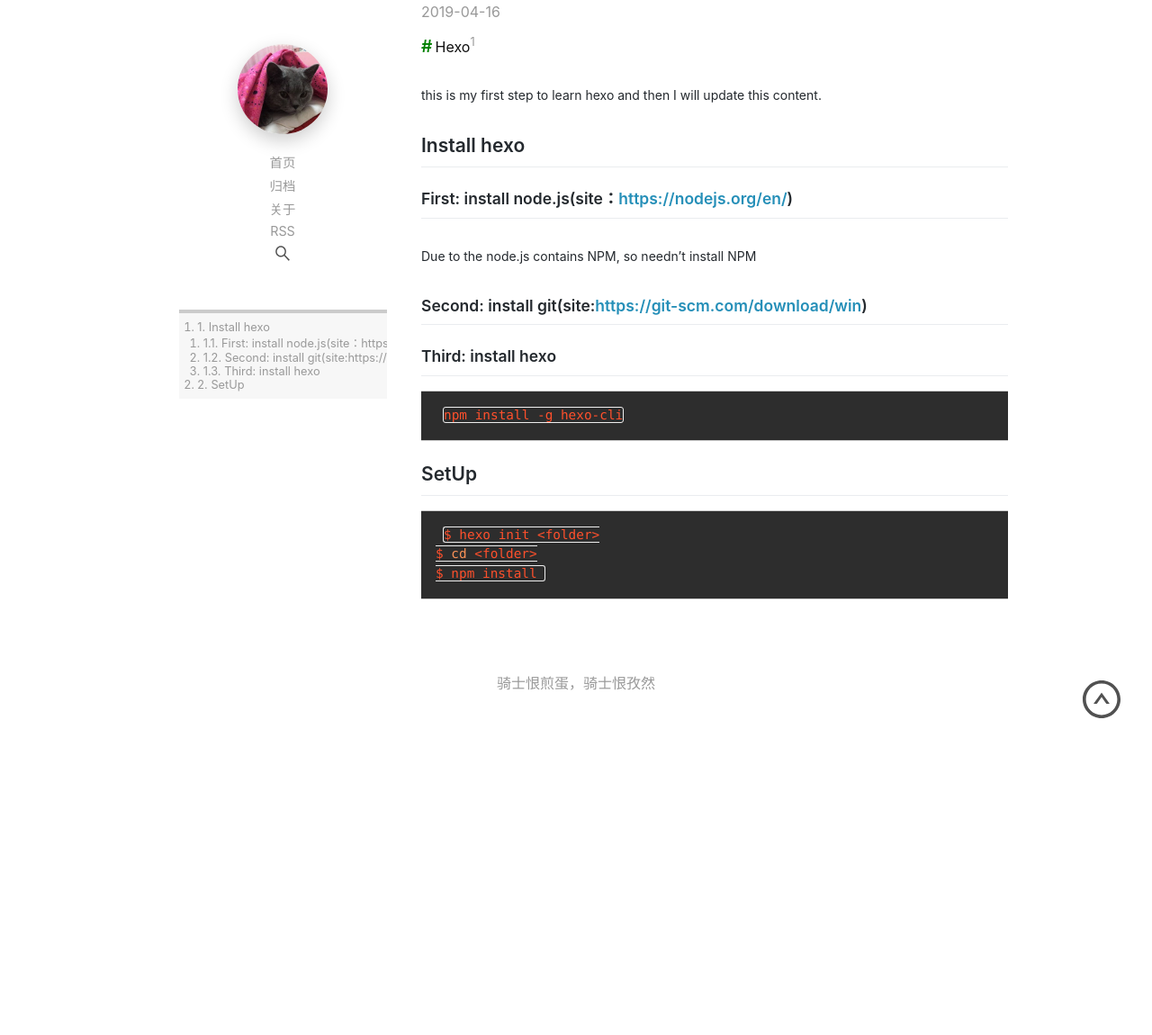
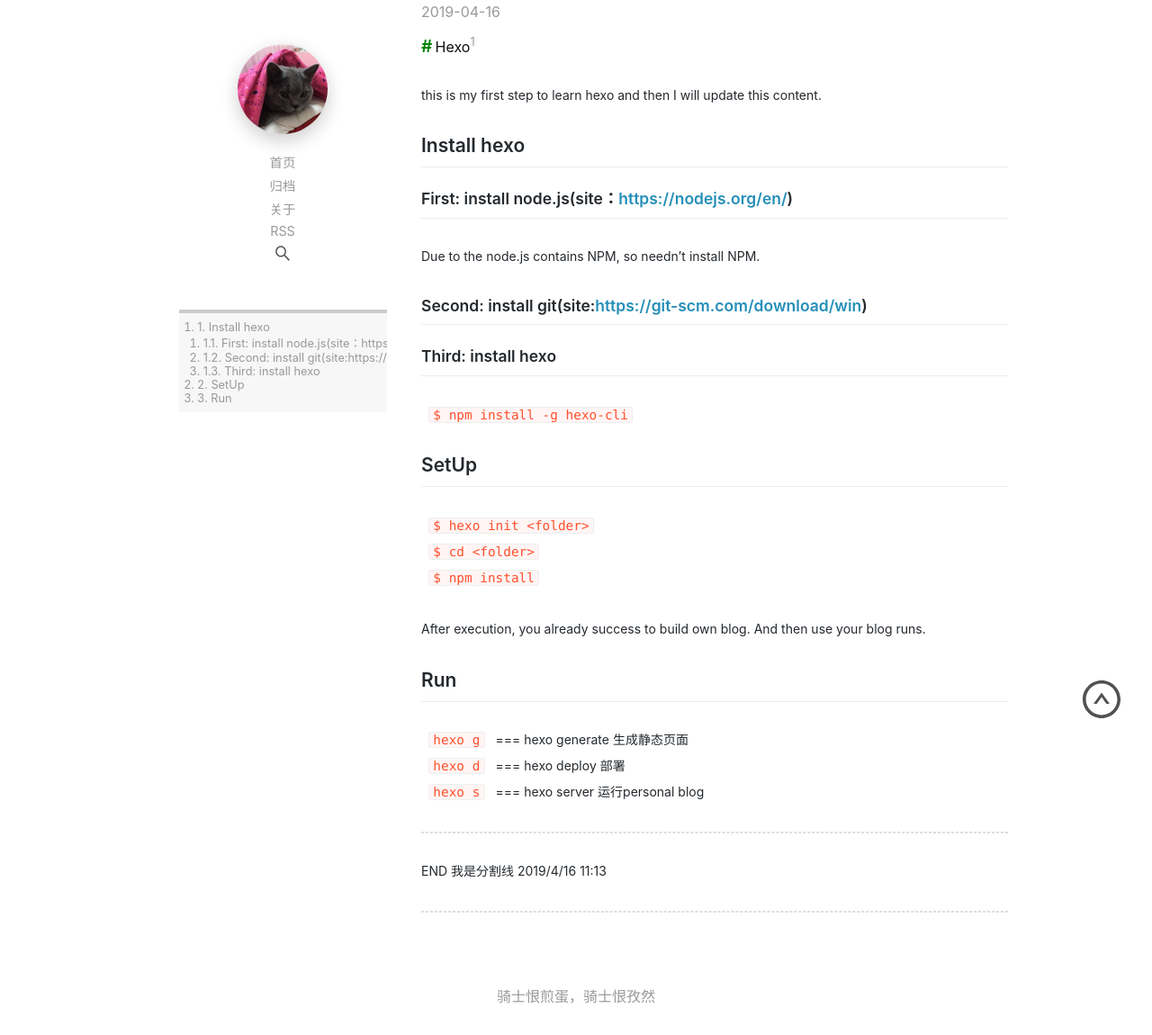
Before and after one commit to cMbenny/cMbenny.github.io, a plain HTML site: page 2019/04/16/my-first-blog-in-the-hexo/index.html in a window 1280 px wide. Shown: the part 111-1261 px from the top of the page at 90% size. Before the commit the page ends 913 px from the top, so only its background shows below. Drawn offline with Linux system fonts and the light colour scheme.

Commit message:
Site updated: 2019-04-16 11:16:06

```diff
--- a/2019/04/16/my-first-blog-in-the-hexo/index.html
+++ b/2019/04/16/my-first-blog-in-the-hexo/index.html
@@ -37,7 +37,7 @@
             </li>
           </ul>
 
-            <ol class="post-toc"><li class="post-toc-item post-toc-level-2"><a class="post-toc-link" href="#Install-hexo"><span class="post-toc-number">1.</span> <span class="post-toc-text">Install hexo</span></a><ol class="post-toc-child"><li class="post-toc-item post-toc-level-3"><a class="post-toc-link" href="#First-install-node-js-site：https-nodejs-org-en"><span class="post-toc-number">1.1.</span> <span class="post-toc-text">First: install node.js(site：https://nodejs.org/en/)</span></a></li><li class="post-toc-item post-toc-level-3"><a class="post-toc-link" href="#Second-install-git-site-https-git-scm-com-download-win"><span class="post-toc-number">1.2.</span> <span class="post-toc-text">Second: install git(site:https://git-scm.com/download/win)</span></a></li><li class="post-toc-item post-toc-level-3"><a class="post-toc-link" href="#Third-install-hexo"><span class="post-toc-number">1.3.</span> <span class="post-toc-text">Third: install hexo</span></a></li></ol></li><li class="post-toc-item post-toc-level-2"><a class="post-toc-link" href="#SetUp"><span class="post-toc-number">2.</span> <span class="post-toc-text">SetUp</span></a></li></ol>
+            <ol class="post-toc"><li class="post-toc-item post-toc-level-2"><a class="post-toc-link" href="#Install-hexo"><span class="post-toc-number">1.</span> <span class="post-toc-text">Install hexo</span></a><ol class="post-toc-child"><li class="post-toc-item post-toc-level-3"><a class="post-toc-link" href="#First-install-node-js-site：https-nodejs-org-en"><span class="post-toc-number">1.1.</span> <span class="post-toc-text">First: install node.js(site：https://nodejs.org/en/)</span></a></li><li class="post-toc-item post-toc-level-3"><a class="post-toc-link" href="#Second-install-git-site-https-git-scm-com-download-win"><span class="post-toc-number">1.2.</span> <span class="post-toc-text">Second: install git(site:https://git-scm.com/download/win)</span></a></li><li class="post-toc-item post-toc-level-3"><a class="post-toc-link" href="#Third-install-hexo"><span class="post-toc-number">1.3.</span> <span class="post-toc-text">Third: install hexo</span></a></li></ol></li><li class="post-toc-item post-toc-level-2"><a class="post-toc-link" href="#SetUp"><span class="post-toc-number">2.</span> <span class="post-toc-text">SetUp</span></a></li><li class="post-toc-item post-toc-level-2"><a class="post-toc-link" href="#Run"><span class="post-toc-number">3.</span> <span class="post-toc-text">Run</span></a></li></ol>
 
         </div>
       </div>
@@ -61,13 +61,14 @@
 
     <div class="post-entry">
         <p>this is my first step to learn hexo and then I will update this content.</p>
-<h2 id="Install-hexo"><a href="#Install-hexo" class="headerlink" title="Install hexo"></a>Install hexo</h2><h3 id="First-install-node-js-site：https-nodejs-org-en"><a href="#First-install-node-js-site：https-nodejs-org-en" class="headerlink" title="First: install node.js(site：https://nodejs.org/en/)"></a>First: install node.js(site：<a href="https://nodejs.org/en/" target="_blank" rel="noopener">https://nodejs.org/en/</a>)</h3><p> Due to the node.js contains NPM, so needn’t install NPM</p>
-<h3 id="Second-install-git-site-https-git-scm-com-download-win"><a href="#Second-install-git-site-https-git-scm-com-download-win" class="headerlink" title="Second: install git(site:https://git-scm.com/download/win)"></a>Second: install git(site:<a href="https://git-scm.com/download/win" target="_blank" rel="noopener">https://git-scm.com/download/win</a>)</h3><h3 id="Third-install-hexo"><a href="#Third-install-hexo" class="headerlink" title="Third: install hexo"></a>Third: install hexo</h3><pre><code class="bash">npm install -g hexo-cli
-</code></pre>
-<h2 id="SetUp"><a href="#SetUp" class="headerlink" title="SetUp"></a>SetUp</h2><pre><code class="bash">$ hexo init &lt;folder&gt;
-$ <span class="built_in">cd</span> &lt;folder&gt;
-$ npm install
-</code></pre>
+<h2 id="Install-hexo"><a href="#Install-hexo" class="headerlink" title="Install hexo"></a>Install hexo</h2><h3 id="First-install-node-js-site：https-nodejs-org-en"><a href="#First-install-node-js-site：https-nodejs-org-en" class="headerlink" title="First: install node.js(site：https://nodejs.org/en/)"></a>First: install node.js(site：<a href="https://nodejs.org/en/" target="_blank" rel="noopener">https://nodejs.org/en/</a>)</h3><p> Due to the node.js contains NPM, so needn’t install NPM.</p>
+<h3 id="Second-install-git-site-https-git-scm-com-download-win"><a href="#Second-install-git-site-https-git-scm-com-download-win" class="headerlink" title="Second: install git(site:https://git-scm.com/download/win)"></a>Second: install git(site:<a href="https://git-scm.com/download/win" target="_blank" rel="noopener">https://git-scm.com/download/win</a>)</h3><h3 id="Third-install-hexo"><a href="#Third-install-hexo" class="headerlink" title="Third: install hexo"></a>Third: install hexo</h3><p> <code>$ npm install -g hexo-cli</code></p>
+<h2 id="SetUp"><a href="#SetUp" class="headerlink" title="SetUp"></a>SetUp</h2><p> <code>$ hexo init &lt;folder&gt;</code><br> <code>$ cd &lt;folder&gt;</code><br> <code>$ npm install</code></p>
+<p> After execution, you already success to build own blog. And then use your blog runs.</p>
+<h2 id="Run"><a href="#Run" class="headerlink" title="Run"></a>Run</h2><p> <code>hexo g</code>   === hexo generate 生成静态页面<br> <code>hexo d</code>   === hexo deploy 部署<br> <code>hexo s</code>   === hexo server 运行personal blog</p>
+<hr>
+<p>END 我是分割线 2019/4/16 11:13</p>
+<hr>
 
     </div>
 </div></div>
```
Also changed, not shown: archives/2019/04/index.html (+1 -1 lines), archives/2019/index.html (+1 -1 lines), archives/index.html (+1 -1 lines), tags/Hexo/index.html (+1 -1 lines), tags/spirit/index.html (+1 -1 lines).
